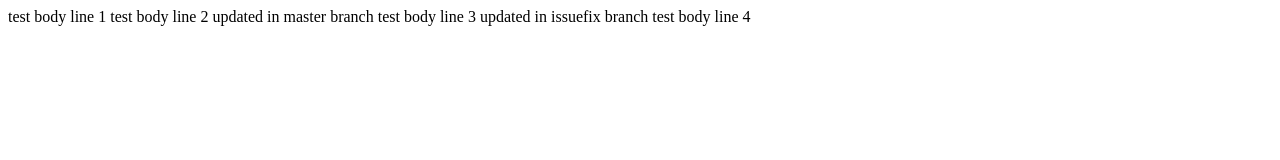
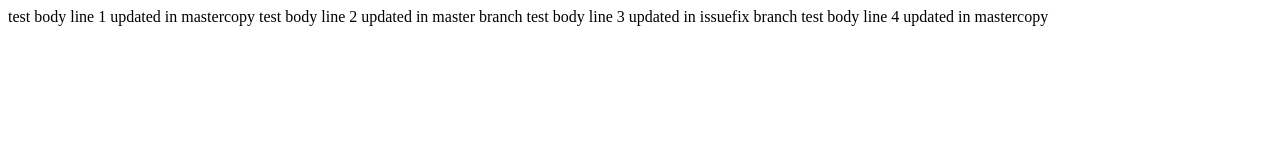
Before and after one commit to dus2001/ydvstest, a plain HTML site: page webapp/index.html in a window 1280 px wide. Drawn offline with Linux system fonts and the light colour scheme.

Commit message:
line 1 and 4 updated in mastercopy branch

```diff
--- a/webapp/index.html
+++ b/webapp/index.html
@@ -2,9 +2,9 @@
 <html>
 	<head><title>Page Header</title></head>
 	<body>
-		test body line 1
+		test body line 1 updated in mastercopy
 		test body line 2 updated in master branch
 		test body line 3 updated in issuefix branch
-		test body line 4
+		test body line 4 updated in mastercopy
 	</body>
 </html>
```
